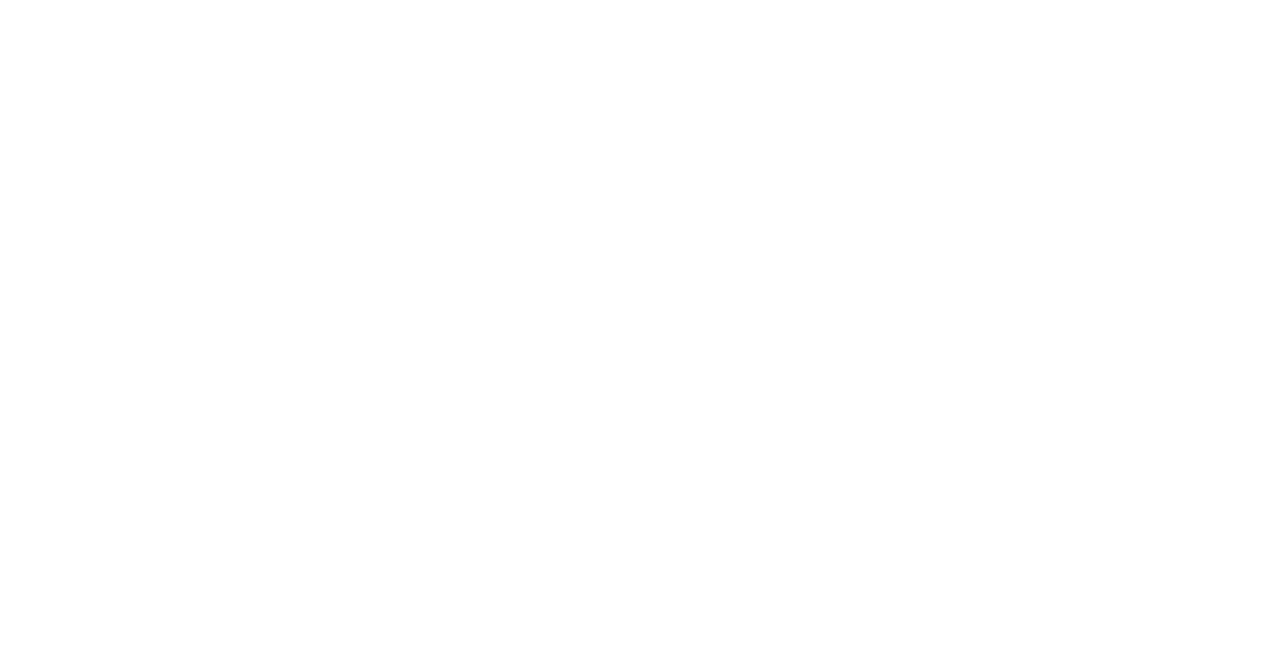
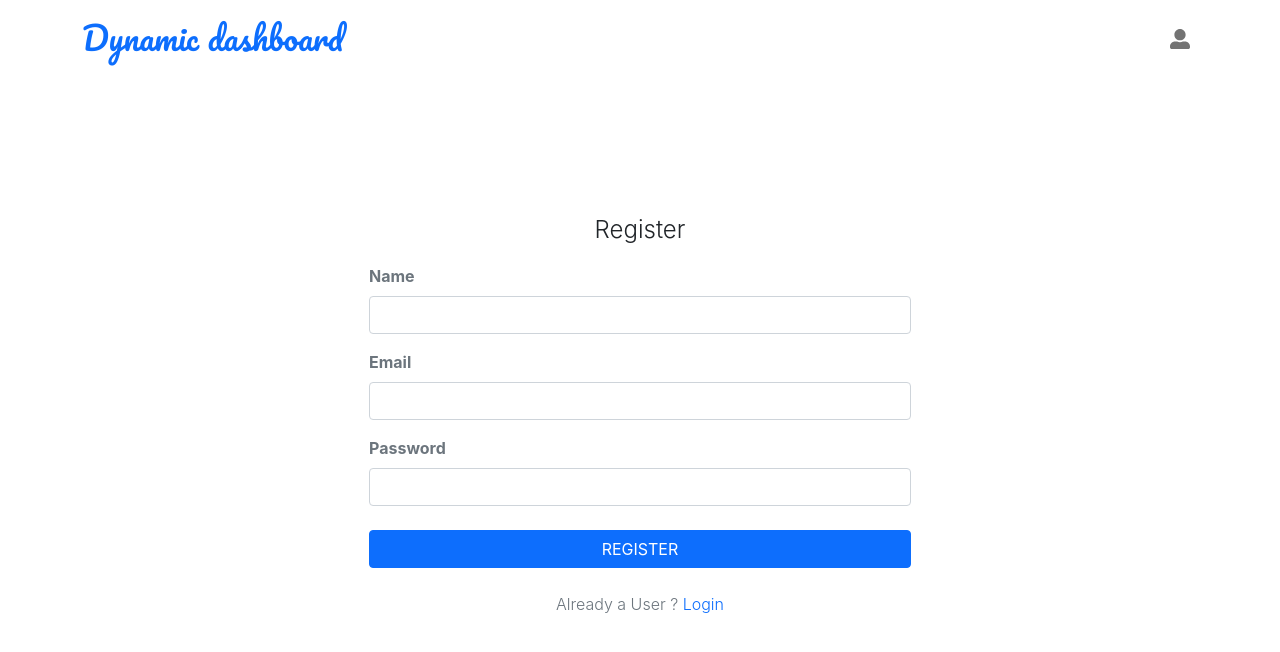
Before and after one commit to s-ashwin/DynamicDashboard, a React (Create React App) app: page /signup in a window 1280 px wide. Shown: the top 652 px of the page. Built offline with nearby package versions, Linux system fonts and the light colour scheme.

Commit message:
fixed issues in signin and signup now works

```diff
--- a/src/App.js
+++ b/src/App.js
@@ -3,6 +3,7 @@
 import {BrowserRouter, Switch, Route} from "react-router-dom"
 import Home from './core/Home'
 import Signin from './core/Signin'
+import Signup from './core/Signup'
 
 function App() {
   return (
@@ -10,6 +11,7 @@
       <Switch>
           <Route path="/" exact component={Home} />
           <Route path="/signin" exact component={Signin} />
+          <Route path="/signup" exact component={Signup} />
       </Switch>
     </BrowserRouter>
   );
--- a/src/core/Nav.js
+++ b/src/core/Nav.js
@@ -21,7 +21,7 @@
                             </Link>
                             <ul className="dropdown-menu dropdown-menu-end" aria-labelledby="navbarScrollingDropdown">
                                 {isAuthenticated() && (<li><Link to="/mycharts" className="dropdown-item fw-light"><AiOutlinePieChart className="me-1"></AiOutlinePieChart>My Charts</Link></li>)}
-                                {isAuthenticated() && isAuthenticated().user.role.name === "Admin" && (<li><Link to="/dashboard" className="dropdown-item fw-light"><RiDashboardLine className="me-1"></RiDashboardLine>Dashboard</Link></li>)}
+                                {isAuthenticated() && isAuthenticated().user.role && isAuthenticated().user.role.name === "Admin" && (<li><Link to="/dashboard" className="dropdown-item fw-light"><RiDashboardLine className="me-1"></RiDashboardLine>Dashboard</Link></li>)}
                                 {(!isAuthenticated())&&(<li><Link to="/signin" className="dropdown-item fw-light" ><AiOutlineLogin className="me-1"></AiOutlineLogin>Sign In</Link></li>)}
                                 {(!isAuthenticated())&&(<li><Link to="/signup" className="dropdown-item fw-light" ><AiOutlineLogin className="me-1"></AiOutlineLogin>Sign Up</Link></li>)}
                                 {(isAuthenticated())&&(<li><Link className="dropdown-item fw-light" onClick={()=>{
--- a/src/core/Signin.js
+++ b/src/core/Signin.js
@@ -13,7 +13,7 @@
     const [loading,setLoading] = useState(false)
 
     const redirect = (user)=>{
-        if (user && user.role.name==="Admin") {
+        if (user && user.role && user.role.name==="Admin") {
             return history.push("/dashboard")
         }
         else{
--- /dev/null
+++ b/src/core/Signup.js
@@ -0,0 +1,74 @@
+import React, {useState} from "react"
+import {Link} from "react-router-dom"
+import { toast, ToastContainer } from "react-toastify"
+import { signup } from "./helper/coreapicalls"
+import Nav from "./Nav"
+
+const Signup = () => {
+
+    const [values,setValues] = useState({
+        name: "",
+        email: "",
+        password: "",
+    })
+
+    const [loading,setLoading] = useState(false)
+
+    const handleChange = name => event => {
+        setValues({...values,[name]: event.target.value})
+    }
+
+    const onSubmit = async(event) => {
+        event.preventDefault()
+        setLoading(true)
+        const data = await signup({name:values.name, email:values.email, password:values.password })
+
+        if(data.error){
+            toast.error(`${data.error}`,{hideProgressBar:true,position: toast.POSITION.TOP_CENTER, autoClose: 2000})
+        }
+        else{
+            setLoading(false)
+            toast.success(`Account Created, Sign In to Continue`,{hideProgressBar:true,position: toast.POSITION.TOP_CENTER, autoClose: 2000})
+            setValues({name:"", email: "", password: ""})
+        }
+
+    }
+
+    const signUpForm = ()=>{
+        return(
+            <form className="row g-3 mx-auto my-5 " onSubmit={onSubmit}>
+                <div className="col-12 my-1 accent">
+                    <h4 className="text-center m-0 text-dark fw-light">Register</h4>
+                </div>
+                <div className="col-md-6 offset-md-3">
+                    <label htmlFor="name" className="form-label text-secondary fw-bold">Name</label>
+                    <input value={values.name} type="text" onChange={handleChange("name")} className="form-control" id="name" required/>
+                </div>
+                <div className="col-md-6 offset-md-3">
+                    <label htmlFor="inputEmail4" className="form-label text-secondary fw-bold">Email</label>
+                    <input value={values.email} type="email" onChange={handleChange("email")} className="form-control" id="inputEmail4" required/>
+                </div>
+                <div className="col-md-6 offset-md-3">
+                    <label htmlFor="inputPassword4" className="form-label text-secondary fw-bold">Password</label>
+                    <input value={values.password} type="password" onChange={handleChange("password")} className="form-control" id="inputPassword4" required />
+                </div>
+                <div className="col-md-6 offset-md-3 mt-4">
+                    <button type="submit" className="btn btn-primary w-100">{(loading)?(<div className="spinner-border text-light" role="status"></div>):('REGISTER')}</button>
+                </div>
+                <p className="text-center m-0 mt-4 text-secondary fw-light">Already a User ? <Link to="/signin">Login</Link></p>
+            </form>
+        )
+    }
+
+    return(
+        <div className="home">
+        <Nav></Nav>
+        <ToastContainer></ToastContainer>
+        <div className="container">
+            {signUpForm()}
+        </div>
+        </div>
+    )
+}
+
+export default Signup
```
